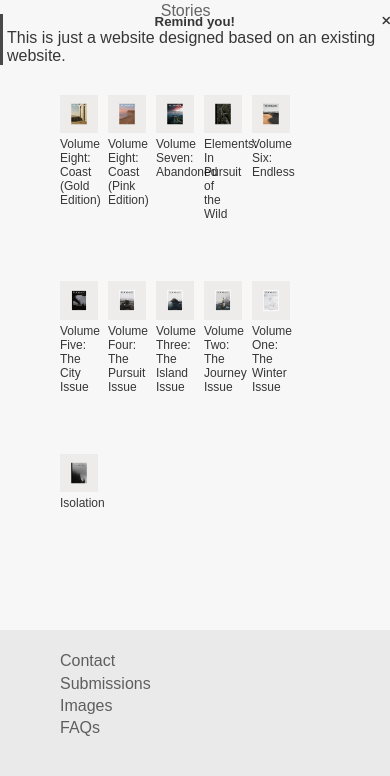
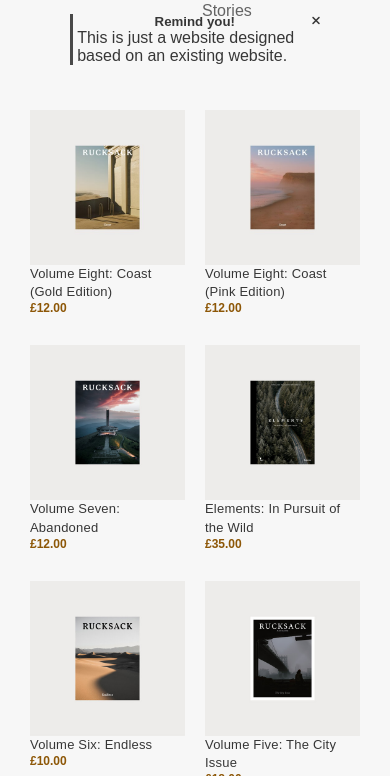
Before and after one commit to thainguyen68/RrucksackMagazine, a plain HTML site: page index.html in a window 390 px wide. Shown: the part 104-880 px from the top of the page. Drawn offline with Linux system fonts and the light colour scheme.

Commit message:
ResponsiveFirst

```diff
--- a/acsset/main.css
+++ b/acsset/main.css
@@ -12,11 +12,11 @@ html {
 #main {
     background-color: rgba(0, 0, 0, 0.03);
 }
+
+
+/* Header */
 #header {
-    /* height: 138px; */
-    /* background-color: rgba(0, 0, 0, 0.05); */
 }
-
 #header .header-inner {
     padding: 50px 36px;
 
@@ -35,6 +35,7 @@ html {
     max-width: 280px;
     width: 100%;
     padding: 1px 24px;
+    min-width: 150px;
 }
 
 #header .top-right {
@@ -69,7 +70,7 @@ html {
 }
 
 
-/* toast-messages */
+/* Toast-messages */
 .toast {
     display: flex;
     align-items: center;
@@ -113,19 +114,13 @@ html {
 
 
 
-
-
-
-
-
-
-
+/* Slider */
 #slider {
     padding: 30px 60px 0;
 }
 
 
-/* About-Section */
+/* AboutTabOpen */
 .main-nav__About {
     padding: 30px 60px;
     display: none;
@@ -151,43 +146,48 @@ html {
 .main-nav__About .nav-about {
     width: 53vw;
 }
-/* End Aout Section */
 
 
 
+/* Content */
 #content {
-    padding: 0 60px 30px;
+    padding: 0 60px 60px;
 }
 .content-inner {
     display: flex;
     flex-wrap: wrap;
-    padding: 0 30px 30px 0;
 }
-
 .content-inner.close {
     display: none;
 }
-
 #content .list-magazine {
     max-width: 20%;
     margin-bottom: 60px;
+    text-decoration: none;
+    color: rgba(0,0,0,.78);
+    display: flex;
+    flex-direction: column;
+    padding-right: 15px;
 }
-/* .list-magazine + .list-magazine {
-    margin-top: 60px;
-} */
-
 #content .magazine-item {
     width: 100%;
-    max-width:80%;
 }
+
 #content .about-item {
+    font-size: 13px;
+    letter-spacing: 0.2px;
+    line-height: 1.4;
+    font-weight: 500;
+}
+.price-item {
+    color: #8d5707;
     font-size: 12px;
-    padding-right: 26px;
+    font-weight: 567;
 }
 
 
+/* Footer */
 #footer {
-    /* height: 306px; */
     background-color: rgba(0, 0, 0, 0.05);
 }
 .footer__footer-inner {
@@ -195,7 +195,6 @@ html {
 }
 .footer__footer-inner__main1{
     display: flex;
-    /* flex-direction: column; */
     padding: 20px;
     margin: -20px;
     line-height: 1.4;
--- /dev/null
+++ b/acsset/responsive.css
@@ -0,0 +1,41 @@
+/* PC */
+@media (min-width: 1024px) {
+
+}
+
+
+/* tablet */
+@media (max-width: 1023px) and (min-width: 740px) {
+
+}
+
+
+/* mobile */
+@media (max-width: 739px) {
+    #header .header-inner {
+        padding: 50px 24px;
+    }
+    #header .top-right {
+        padding: 1px;
+    }
+    .toast {
+        margin: 0 18%;
+    }
+
+
+
+
+    .empty {
+        display: none;
+    }
+
+
+    #content {
+        padding: 0 20px 45px;
+    }
+    #content .list-magazine {
+        max-width: 50%;
+        padding: 0 10px;
+        margin: 15px 0;
+    }
+}
--- a/index.html
+++ b/index.html
@@ -5,6 +5,7 @@
     <meta http-equiv="X-UA-Compatible" content="IE=edge">
     <meta name="viewport" content="width=device-width, initial-scale=1.0">
     <link rel="stylesheet" href="./acsset/main.css">
+    <link rel="stylesheet" href="./acsset/responsive.css">
     <link rel="stylesheet" href="https://cdnjs.cloudflare.com/ajax/libs/font-awesome/6.0.0-beta2/css/all.min.css">
     <title>rucksackmag</title>
 </head>
@@ -42,7 +43,7 @@
         <div id="slider"></div>
 
         <div id="main-nav">
-          <div class="main-nav__About js-main">
+            <div class="main-nav__About js-main">
             <div class="box-text-about">  <p>Rucksack Magazine is a printed bi-annual photography and travel publication dedicated to storytelling. We began in 2016 as an online journal and have recently printed our eighth volume of the magazine called Coast. We have also recently published our first hardback book called Elements, made in partnership with Lannoo Publishers. Our magazines, books and zines feature photo essays, travel stories and fictional pieces exploring a particular theme for each issue. We work as a platform for new and emerging photographers and writers, connecting a global community of creative storytellers.</p> <div class="empty"></div> </div>
             <img class="nav-about" src="./acsset/img/itemAbout/item1.jpg" alt="">
             <img class="nav-about" src="./acsset/img/itemAbout/item2.jpg" alt="">
@@ -51,50 +52,61 @@
 
         <div id="content">
           <div class="content-inner">
-              <div class="list-magazine">
+              <a href="#" class="list-magazine">
                   <img src="./acsset/img/allimgofmain/Vol8/item1.jpg" alt="" class="magazine-item">
                   <div class="about-item">Volume Eight: Coast (Gold Edition)</div>
-                </div>
-              <div class="list-magazine">
+                  <span class= "price-item">£12.00</span>
+                </a>
+              <a href="#" class="list-magazine">
                   <img src="./acsset/img/allimgofmain/vol8-pink/item1.jpg" alt="" class="magazine-item">
                   <div class="about-item">Volume Eight: Coast (Pink Edition)</div>
-                </div>
-              <div class="list-magazine">
+                  <span class= "price-item">£12.00</span>
+                </a>
+              <a href="#" class="list-magazine">
                   <img src="./acsset/img/allimgofmain/vol7-Abandoned/item1.jpg" alt="" class="magazine-item">
                   <div class="about-item">Volume Seven: Abandoned</div>
-                </div>
-              <div class="list-magazine">
+                  <span class= "price-item">£12.00</span>
+                </a>
+              <a href="#" class="list-magazine">
                   <img src="./acsset/img/allimgofmain/Elements/item1.jpg" alt="" class="magazine-item">
                   <div class="about-item">Elements: In Pursuit of the Wild</div>
-                </div>
-              <div class="list-magazine">
+                  <span class= "price-item">£35.00</span>
+                </a>
+              <a href="#" class="list-magazine">
                   <img src="./acsset/img/allimgofmain/Vol6/item1.jpg" alt="" class="magazine-item">
                   <div class="about-item">Volume Six: Endless</div>
-                </div>
-              <div class="list-magazine">
+                  <span class= "price-item">£10.00</span>
+                </a>
+              <a href="#" class="list-magazine">
                   <img src="./acsset/img/allimgofmain/vol-5/item1.jpg" alt="" class="magazine-item">
                   <div class="about-item">Volume Five: The City Issue</div>
-                </div>
-              <div class="list-magazine">
+                  <span class= "price-item">£18.00</span>
+                </a>
+              <a href="#" class="list-magazine">
                   <img src="./acsset/img/allimgofmain/vol-4/item1.jpg" alt="" class="magazine-item">
                   <div class="about-item">Volume Four: The Pursuit Issue</div>
-                </div>
-              <div class="list-magazine">
+                  <span class= "price-item">£12.00</span>
+                </a>
+              <a href="#" class="list-magazine">
                   <img src="./acsset/img/allimgofmain/vol-3/item1.jpg" alt="" class="magazine-item">
                   <div class="about-item">Volume Three: The Island Issue</div>
-                </div>
-              <div class="list-magazine">
+                  <span class= "price-item">£10.00</span>
+                </a>
+              <a href="#" class="list-magazine">
                   <img src="./acsset/img/allimgofmain/vol-2/item1.jpg" alt="" class="magazine-item">
                   <div class="about-item">Volume Two: The Journey Issue</div>
-                </div>
-              <div class="list-magazine">
+                  <span class= "price-item">£8.00</span>
+                </a>
+              <a href="#" class="list-magazine">
                   <img src="./acsset/img/allimgofmain/vol-1/item1.jpg" alt="" class="magazine-item">
                   <div class="about-item">Volume One: The Winter Issue</div>
-                </div>
-              <div class="list-magazine">
+                  <span class= "price-item">£16.00</span>
+                </a>
+              <a href="#" class="list-magazine">
                   <img src="./acsset/img/allimgofmain/Isolation/item1.jpg" alt="" class="magazine-item">
                   <div class="about-item">Isolation</div>
-                </div>
+                  <span class= "price-item">£12.00</span>
+                </a>
           </div>
         </div>
 
@@ -114,7 +126,7 @@
                 <a href="#"><i class="fab fa-twitter"></i></a>
                 <a href="#"><i class="fab fa-pinterest-p"></i></a>
                 <a href="https://www.facebook.com/profile.php?id=100012462404681"><i class="fab fa-facebook-f"></i></a>
-              </div>
+              </div> <!-- link fB cuar mình nè!!! -->
               <p>© 2021 Rucksack Magazine Ltd. <em>cover-by:Thái Nguyễn</em></p>
           </div>
         </div>
```
